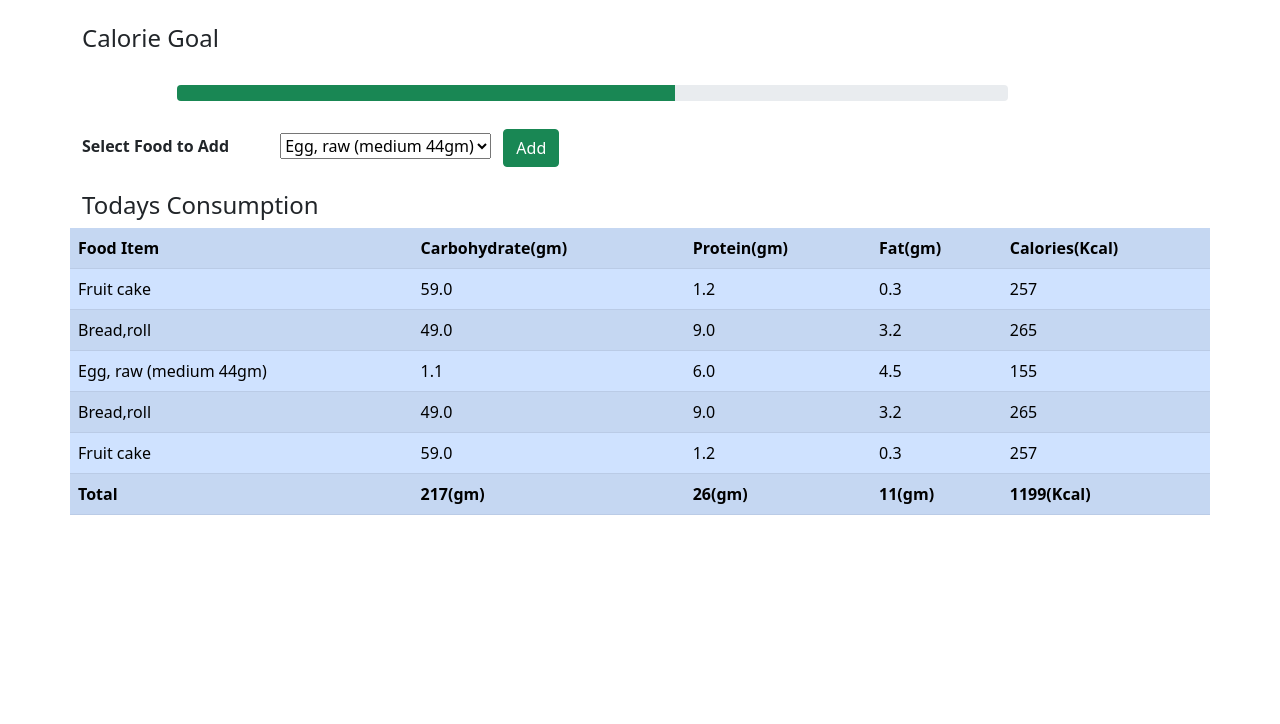
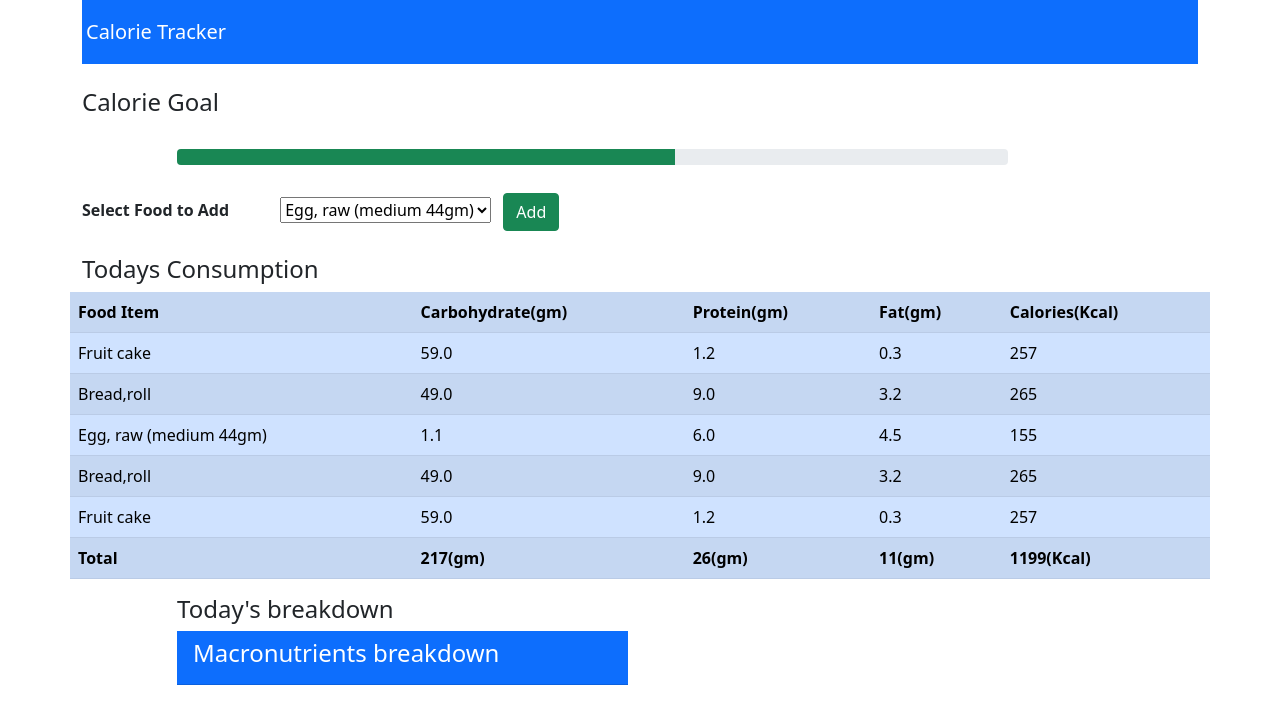
Before and after one commit to CoderMahruf/Calorie-Count, a Django app: page / in a window 1280 px wide. Shown: the top 724 px of the page. Run offline with Django 5.2, Linux system fonts and the light colour scheme; a user stored in the database is signed in; data comes from the database, SQL or seed files in the repository; both versions use the stored data as it was after the commit.

Commit message:
Adding Navbar

```diff
--- a/myapp/templates/myapp/index.html
+++ b/myapp/templates/myapp/index.html
@@ -14,8 +14,14 @@
 
 <body>
     <div class="container">
+        <div class="row">
+            <div class="col-md-12">
+                <nav class="navbar navbar-dark bg-primary">
+                    <span class="navbar-brand m-1">Calorie Tracker</span>
+                </nav>
+            </div>
+        </div>
         <br>
-
         <h4>Calorie Goal</h4>
         <br>
         <div class="row">
@@ -75,6 +81,17 @@
                     <td id="totalCalories"><b></b></td>
                 </tr>
             </table>
+            <div class="col-md-5 offset-1">
+                <div class="">
+                    <h4>Today's breakdown</h4>
+                </div>
+                <div class="card-header text-white bg-primary">
+                    <h4>Macronutrients breakdown</h4>
+                </div>
+                <div class="col-md-12">
+
+                </div>
+            </div>
         </div>
     </div>
 </body>
```
Also changed, not shown: db.sqlite3.
